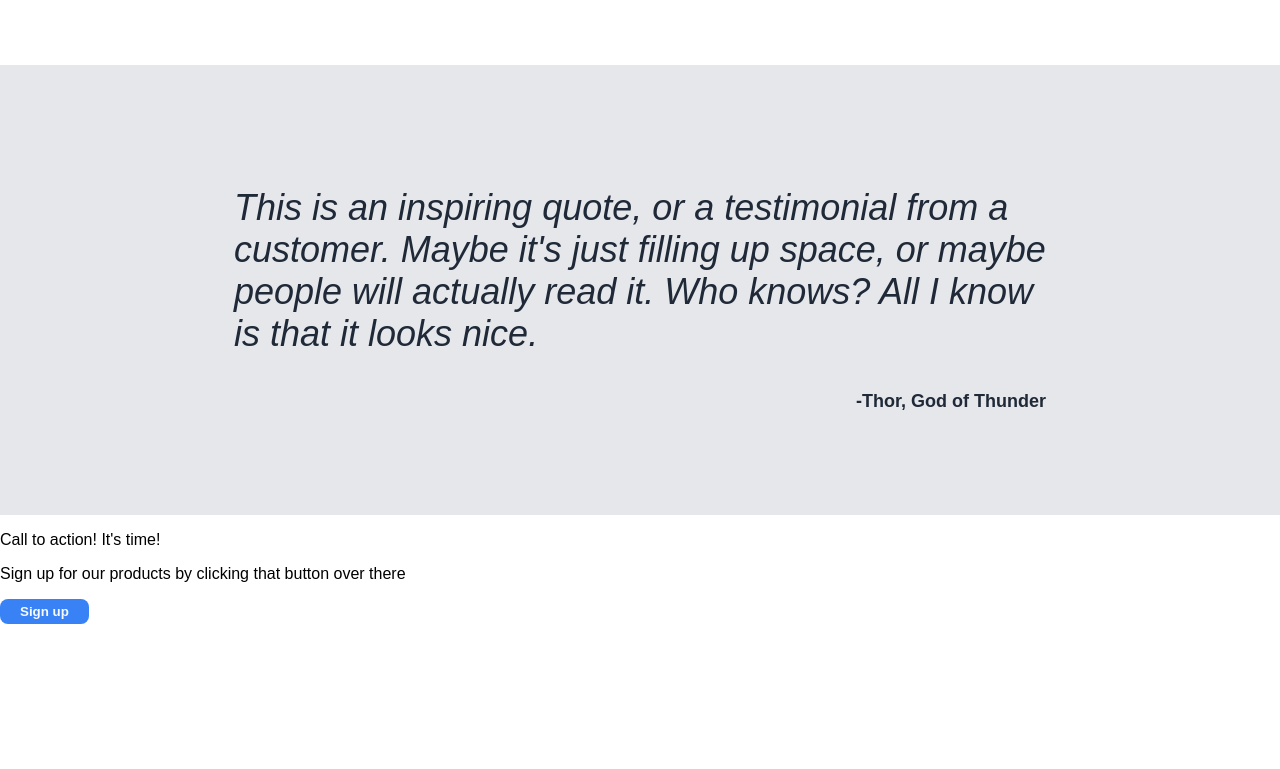
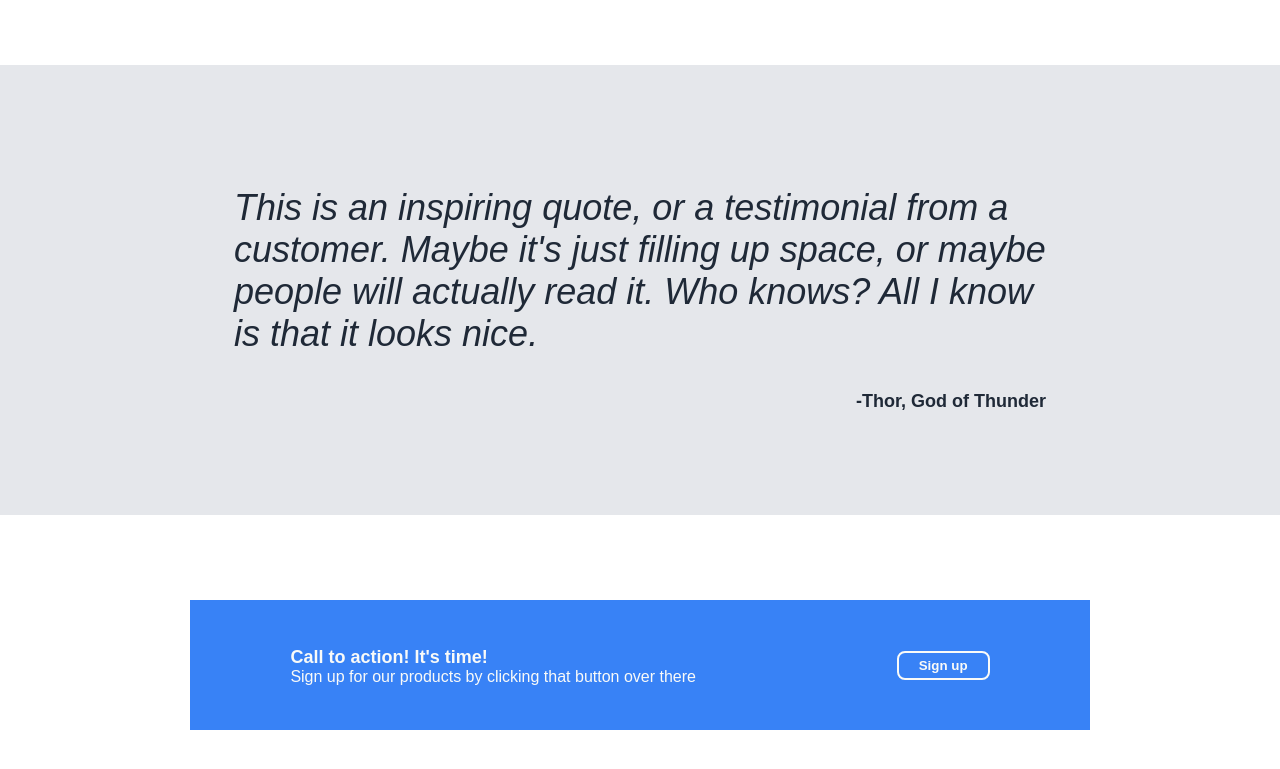
Before and after one commit to rezwan563/landing-page, a plain HTML site: page index.html in a window 1280 px wide. Shown: the part 885-1654 px from the top of the page. Drawn offline with Linux system fonts and the light colour scheme.

Commit message:
Edit and align fourth section of webpage

```diff
--- a/index.html
+++ b/index.html
@@ -57,8 +57,8 @@
 <div class="fourth-section">
   <div class="call-action">
     <div class="action-text">
-    <p>Call to action! It's time!</p>
-    <p>Sign up for our products by clicking that button over there</p>
+    <p class="call-text">Call to action! It's time!</p>
+    <p class="call-subtext">Sign up for our products by clicking that button over there</p>
   </div>
   <button type="button" class="action-up">Sign up</button>
   </div>
--- a/style.css
+++ b/style.css
@@ -179,5 +179,37 @@ button{
 
 .fourth-section{
     height: 300px;
+    display: flex;
+    justify-content: center;
+    align-items: center;
 
 }
+
+.call-action{
+    height: 130px;
+    width: 900px;
+    background-color: #3882f6;
+    display: flex;
+    justify-content: space-around;
+    align-items: center;
+}
+
+.action-text{
+    color: #F9FAF8;
+}
+
+.call-text{
+    font-size: large;
+    font-weight: bolder;
+    margin-block-end: 0px;
+}
+
+.call-subtext{
+    margin-block-start: 0%;
+}
+
+.action-up{
+    border-style: solid;
+    border-color: #F9FAF8;
+    border-width: 2px;
+}
```
